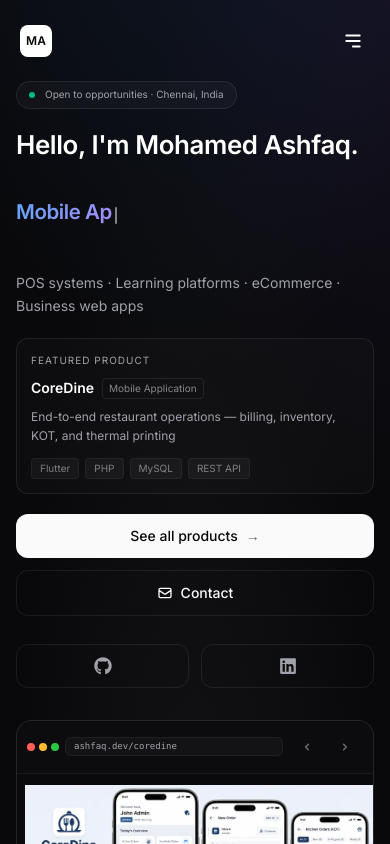
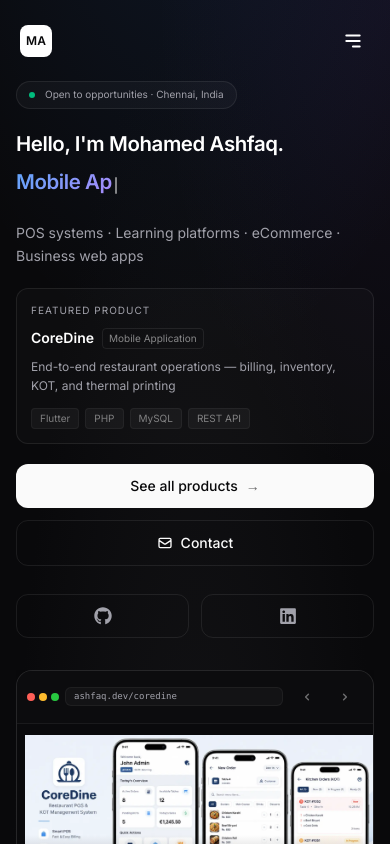
Before and after one commit to mdashfaqq/Ashfaq-Portfolio, a React (Vite) app: page / in a window 390 px wide. Shown: the top 844 px of the page. Built offline with nearby package versions, Linux system fonts and the light colour scheme.

Commit message:
Improve mobile hero spacing and portfolio UI

```diff
--- a/src/components/ui/TypingHeadline.tsx
+++ b/src/components/ui/TypingHeadline.tsx
@@ -108,10 +108,17 @@ export function TypingHeadline() {
   return (
     <div className="w-full max-w-full min-w-0" aria-live="polite">
       <h1 className="w-full max-w-full font-semibold tracking-tight text-white [overflow-wrap:anywhere]">
-        <span
-          className="block text-[clamp(1.375rem,5vw+0.4rem,2.75rem)] leading-[1.2] sm:leading-[1.15] break-words"
-          style={{ minHeight: "2.4em" }}
-        >
+<span
+  className="
+    block
+    mt-1
+    sm:mt-2
+    text-[clamp(1.0625rem,3.8vw+0.35rem,2.25rem)]
+    leading-[1.1]
+    sm:leading-[1.2]
+  "
+  style={{ minHeight: "1.4em" }}
+>
           {introText}
           {phase === "intro" && !reduceMotion && (
             <span className="typing-cursor" aria-hidden="true" />
@@ -126,7 +133,7 @@ export function TypingHeadline() {
           }}
           transition={{ duration: 0.5, ease: easeSmooth }}
           className="block mt-2 sm:mt-3 text-white/75 text-[clamp(1.0625rem,3.8vw+0.35rem,2.25rem)] leading-[1.25] sm:leading-[1.2] break-words"
-          style={{ minHeight: "2.6em" }}
+          style={{ minHeight: "1.6em" }}
         >
           <motion.span
             animate={{ opacity: roleFade ? 0.55 : 1 }}
```
